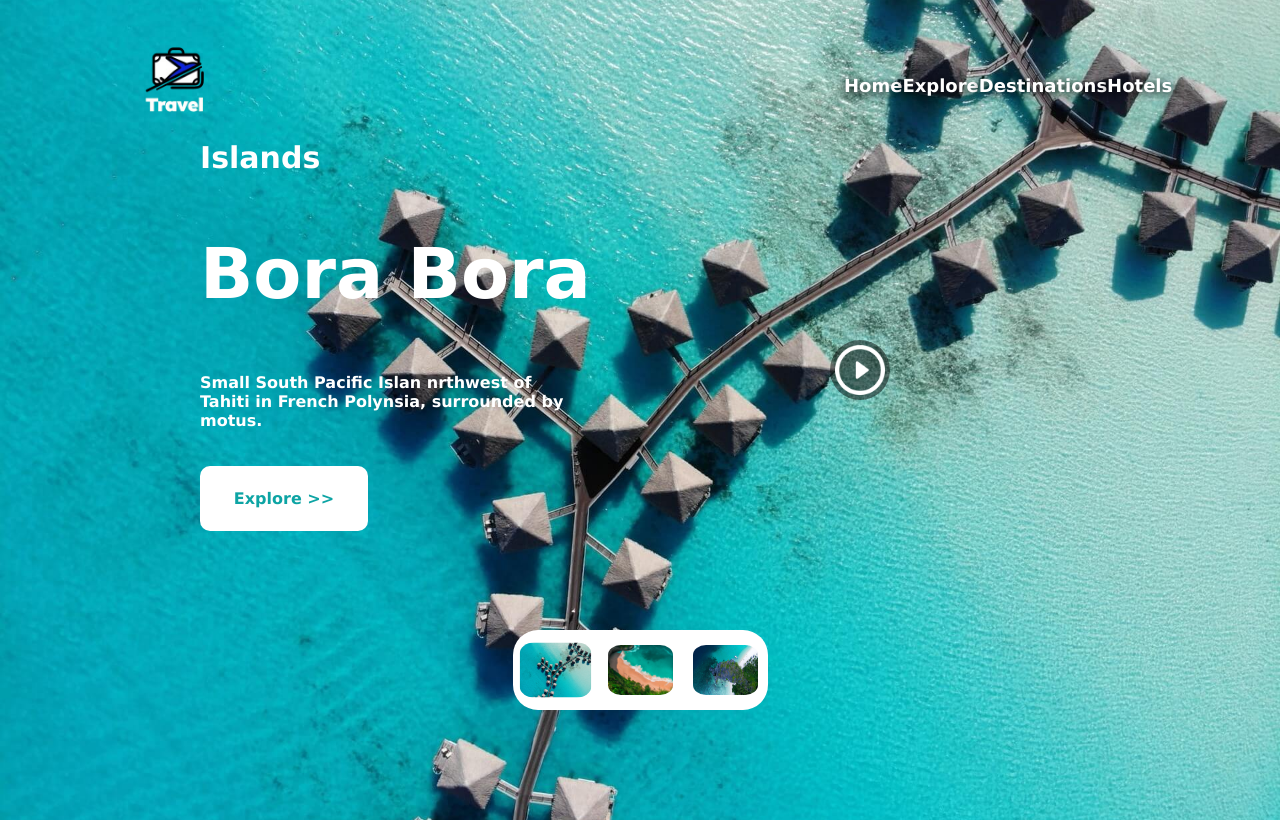
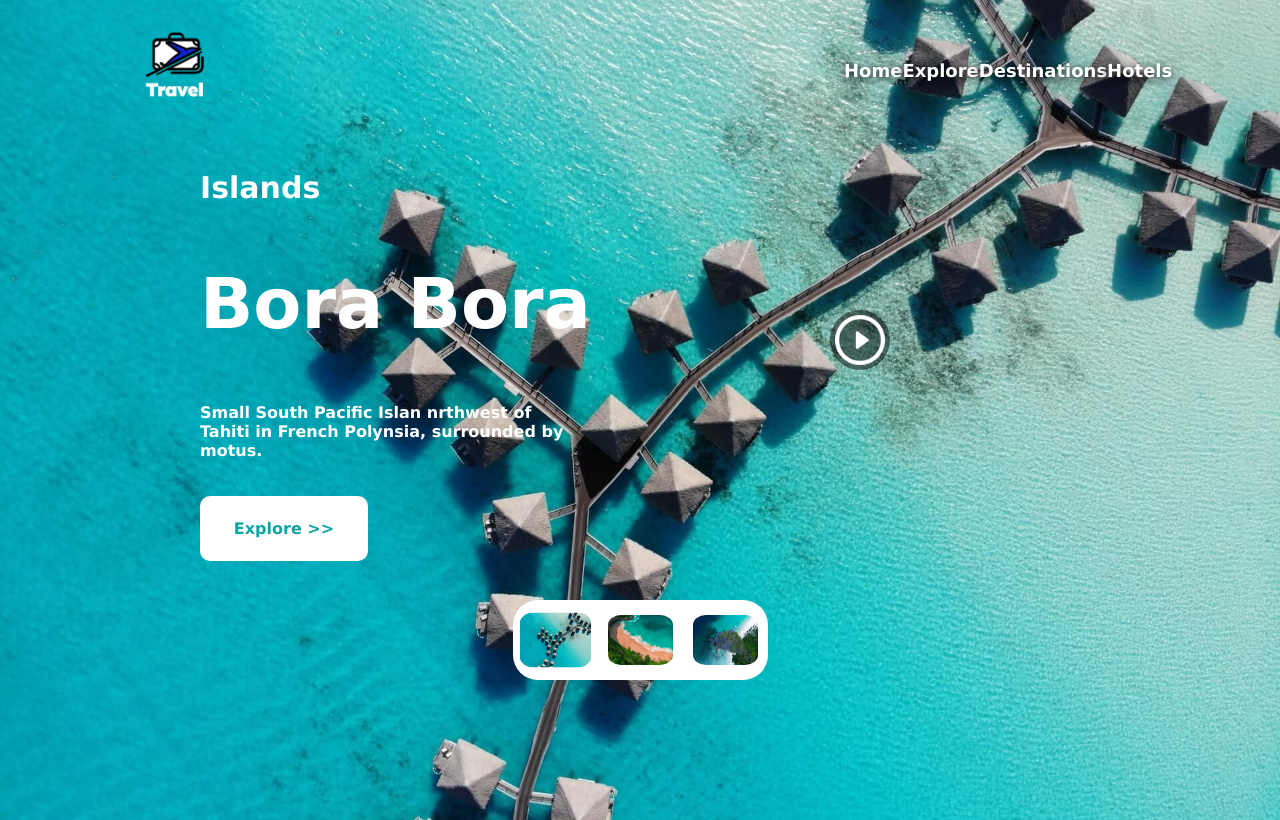
Before and after one commit to MihaelaO29/travel-landing-page, a plain HTML site: page index.html in a window 1280 px wide. Drawn offline with Linux system fonts and the light colour scheme.

Commit message:
added margin

```diff
--- a/style.css
+++ b/style.css
@@ -21,7 +21,7 @@ body {
     width:100%;
 }
 .nav {
-    height: 130px;
+    height: 100px;
     margin: 20px 130px;
     display: flex;
     align-items: center;
@@ -64,7 +64,7 @@ body {
 .about {
     height: 500px;
     width: 50%;
-
+    margin-top: 120px;
 }
 
 
```
